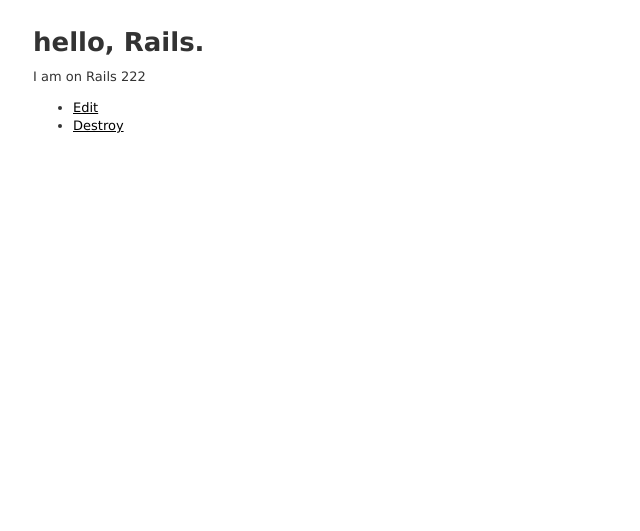
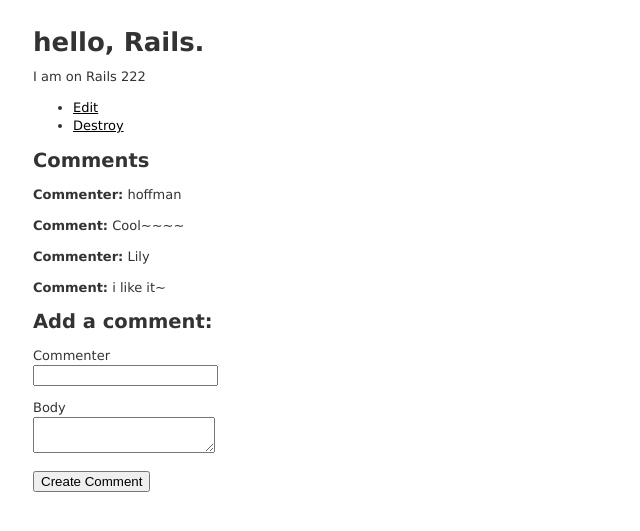
Before and after one commit to HoffmanZheng/Ruby-Demo, a Rails app: page /articles/1 in a window 1280 px wide. Shown: the top 531 px of the page, without its empty margins (0-640 px from the left). Run offline with Rails 7, Linux system fonts and the light colour scheme; data comes from the database, SQL or seed files in the repository; both versions use the stored data as it was after the commit; style sheets or scripts are compiled from the project's sources.

Commit message:
Comments: nested routes, creation with linked article, show

```diff
--- a/Ruby on Rails/blog/app/views/articles/show.html.erb
+++ b/Ruby on Rails/blog/app/views/articles/show.html.erb
@@ -6,3 +6,35 @@
     <li><%= link_to "Destroy", article_path(@article), method: :delete, data: { confirm: "Are you sure?" } %></li>
     <%# confirmation dialog to appear %>
 </ul>
+
+<h2>Comments</h2>
+<% @article.comments.each do |comment| %>
+    <p>
+        <strong>Commenter:</strong>
+        <%= comment.commenter %>
+    </p>
+
+    <p>
+        <strong>Comment:</strong>
+        <%= comment.body %>
+    </p>
+<% end %>
+
+<h2>Add a comment:</h2>
+<%# `form_with` uses an array, which will build a nested route,
+such as /articles/1/comments %>
+<%# each request for a comment has to keep track of the article
+to which the comment id attached %>
+<%= form_with model: [ @article, @article.comments.build ] do |form| %>
+    <p>
+        <%= form.label :commenter %>
+        <%= form.text_field :commenter %>
+    </p>
+    <p>
+        <%= form.label :body %>
+        <%= form.text_area :body %>
+    </p>
+    <p>
+        <%= form.submit %>
+    </p>
+<% end %>
--- a/Ruby on Rails/blog/config/routes.rb
+++ b/Ruby on Rails/blog/config/routes.rb
@@ -10,7 +10,12 @@
   # ---> lead to the creation of Rails helper called `root_url`
   # get '/articles', to: "articles#index"
   # get '/articles/:id', to: "articles#show"
-  resources :articles
+  resources :articles do
+    resources :comments
+  end
   # ---> Rails provides a routes method named `resources`
   # that maps all of the conventional routes for a collection of resources
+
+  # ---> create `comments` as a nested resources within `articles`
+
 end
```
Also changed, not shown: Ruby on Rails/blog/app/controllers/comments_controller.rb (+13 -0 lines), Ruby on Rails/blog/db/development.sqlite3, 3 other files.
